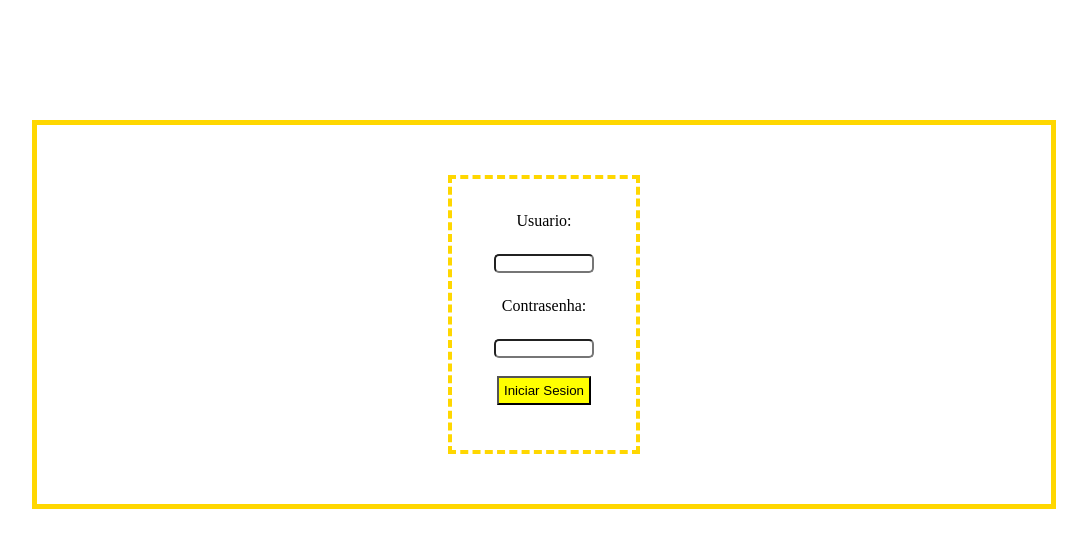
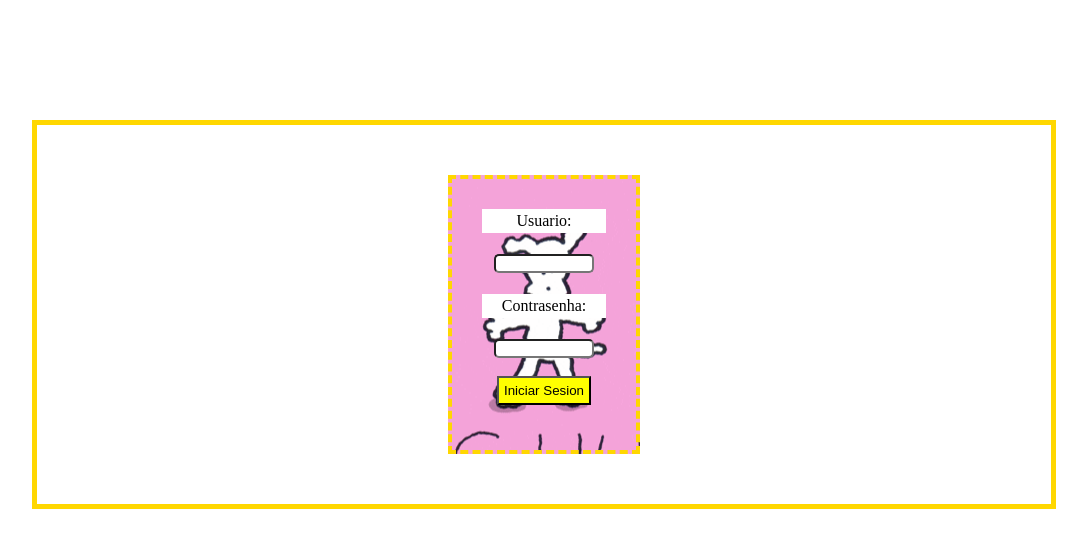
Before and after one commit to JoseBorda/e-commerce, a PHP site: page / in a window 1280 px wide. Shown: the top 548 px of the page, without its empty margins (96-1183 px from the left). Run offline with PHP 8.4, Linux system fonts and the light colour scheme.

Commit message:
se agrega imagen en el container-main y se posiciona centrado

```diff
--- a/estilo/style.css
+++ b/estilo/style.css
@@ -18,6 +18,8 @@ body, .container-login {
     margin: 50px;
     padding: 30px;
     border: 4px dashed gold;
+    background-image: url("../imagenes/gif1.gif");
+    background-position: center;
 }
 
 .container-main, .container-input, .container-button { /* cuando hay dos clases que van a tener los mismos elementos y mismos valores */
@@ -25,6 +27,10 @@ body, .container-login {
     justify-content: center;
     padding: 3px;
     /* margin: 0; */
+}
+
+.container-main {
+    background-color: white;
 }
 
 .container-button, .button-primary {
```
